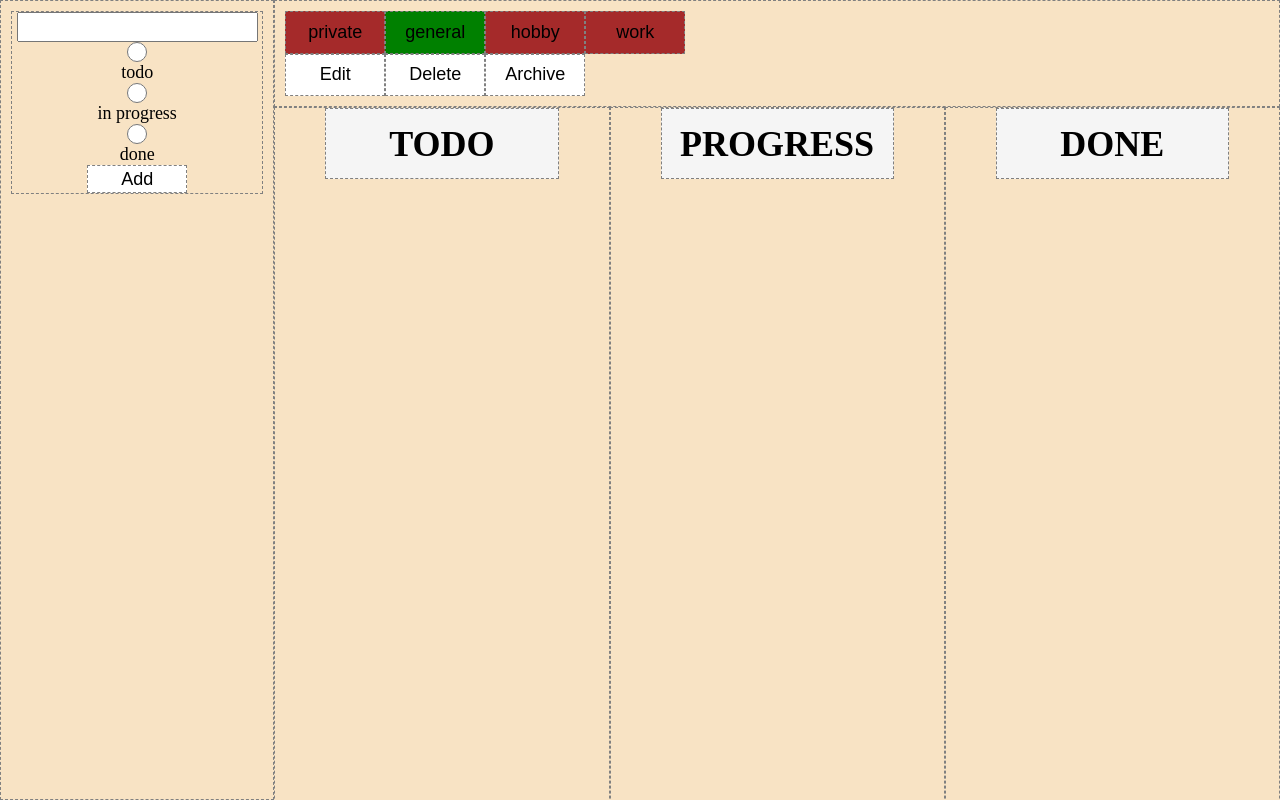
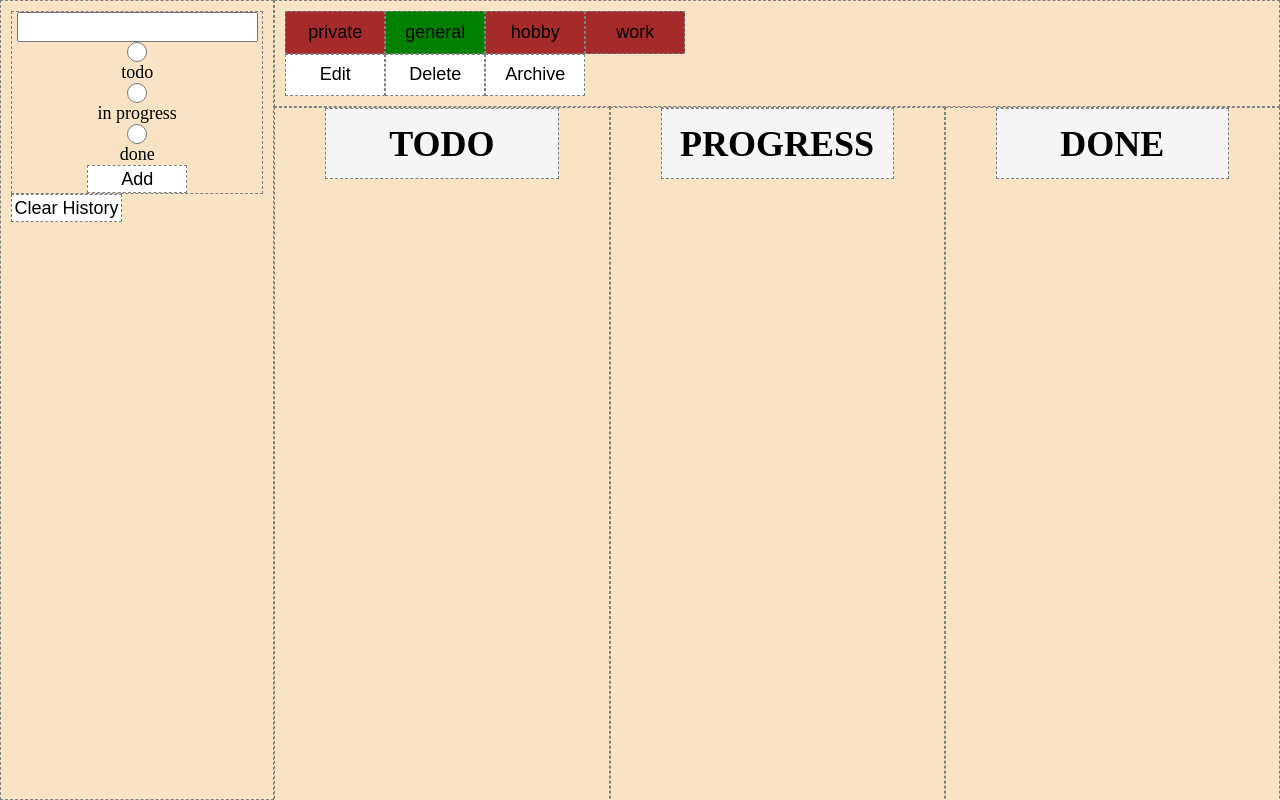
Before and after one commit to patrick-plue/todo_react, a React (Create React App) app: page / in a window 1280 px wide. Shown: the top 800 px of the page. Built offline with nearby package versions, Linux system fonts and the light colour scheme.

Commit message:
add localstorage

```diff
--- a/src/App.js
+++ b/src/App.js
@@ -24,6 +24,17 @@ function App() {
     'work',
   ]);
 
+  console.log(tasks);
+
+  // localStorage
+
+  useEffect(() => {
+    if (localStorage.getItem('tasks') === true) {
+      const savedTask = JSON.parse(localStorage.getItem('tasks'));
+      setTasks(savedTask);
+    }
+  }, []);
+
   // useEffect
 
   useEffect(() => {
@@ -45,6 +56,7 @@ function App() {
         important: false,
       };
       setTasks([newTask, ...tasks]);
+      localStorage.setItem('tasks', JSON.stringify(tasks));
     } else {
       return;
     }
@@ -102,6 +114,11 @@ function App() {
     setFilterOption(value);
   }
 
+  function clearHistory() {
+    localStorage.clear();
+    window.location.reload();
+  }
+
   return (
     <div className="appContainer">
       <Header
@@ -116,6 +133,7 @@ function App() {
         setProgressStatus={setProgressStatus}
         progressStatus={progressStatus}
         filterOption={filterOption}
+        clearHistory={clearHistory}
       />
       <div className="mainContainer">
         <List
--- a/src/components/Sidebar.jsx
+++ b/src/components/Sidebar.jsx
@@ -6,6 +6,7 @@ function Sidebar({
   setProgressStatus,
   progressStatus,
   filterOption,
+  clearHistory,
   // changeCategory,
 }) {
   const [newTask, setNewTask] = useState();
@@ -59,6 +60,7 @@ function Sidebar({
           Add
         </button>
       </form>
+      <button onClick={() => clearHistory()}>Clear History</button>
     </div>
   );
 }
```
